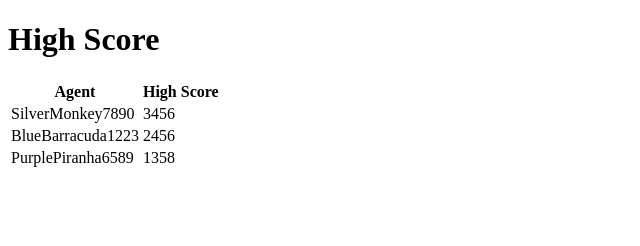
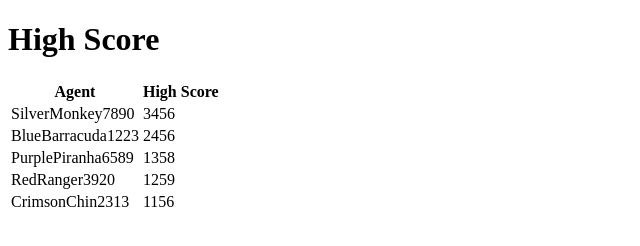
Before and after one commit to alexanderalban/capstone-repo, a website: page highscore.html in a window 1280 px wide. Shown: the whole page, without its empty margins (0-640 px from the left). Drawn offline with Linux system fonts and the light colour scheme.

```diff
--- a/highscore.html
+++ b/highscore.html
@@ -25,6 +25,14 @@
         <td>PurplePiranha6589</td>
         <td>1358</td>
       </tr>
+      <tr>
+        <td>RedRanger3920</td>
+        <td>1259</td>
+      </tr>
+      <tr>
+        <td>CrimsonChin2313</td>
+        <td>1156</td>
+      </tr>
     </table>
   </body>
 </html>
```
Also changed, not shown: main-menu.html (+2 -0 lines).
